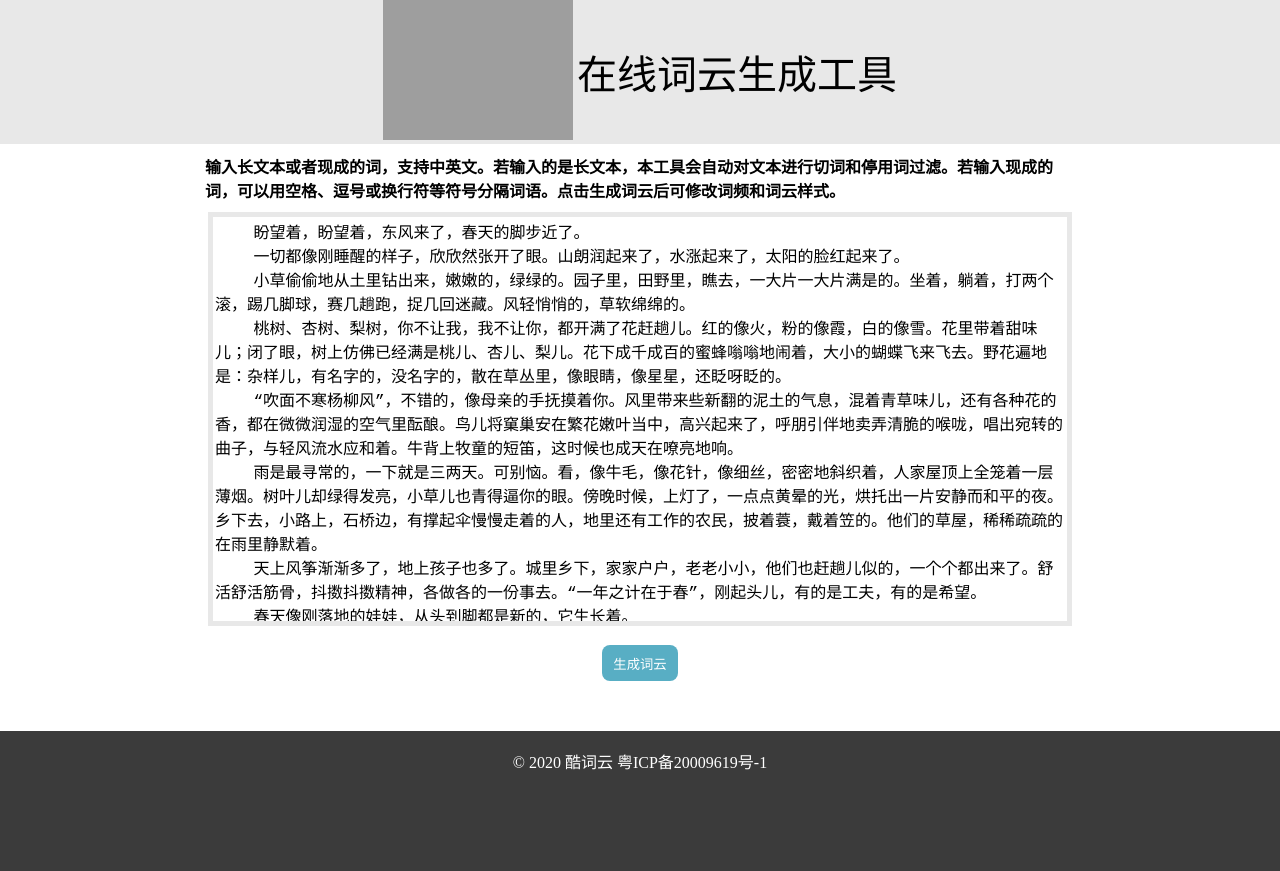
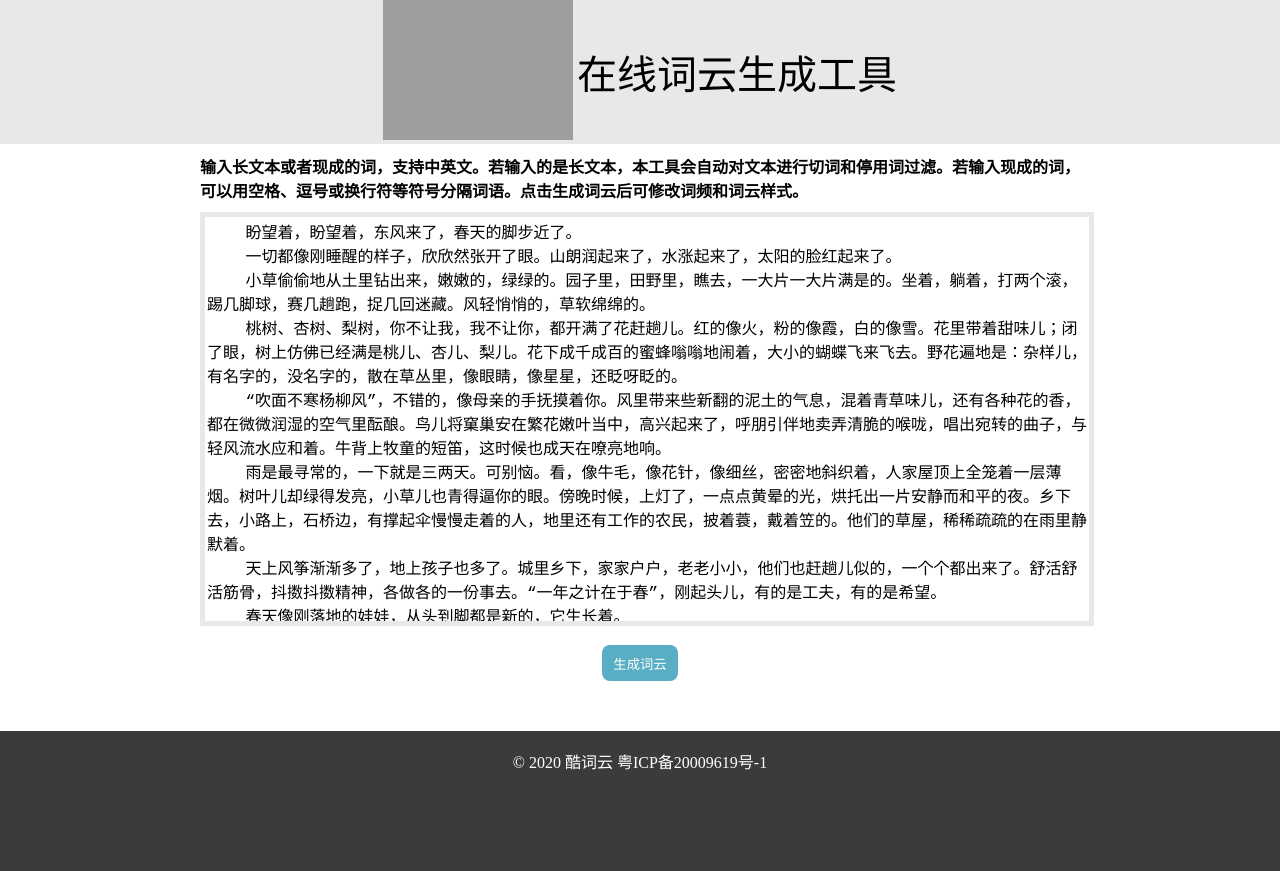
Before and after one commit to moonshine57/Yunsi, a Django app: page /wcloud/ in a window 1280 px wide. Run offline with Django 3.2, Linux system fonts and the light colour scheme; grey boxes are pictures that could not be loaded.

Commit message:
all  done!

```diff
--- /dev/null
+++ b/wcloud/forms.py
@@ -0,0 +1,4 @@
+from django import forms
+
+class TextForm(forms.Form):
+    text = forms.CharField(error_messages={'required': '请输入文本'},label="",widget=forms.Textarea(attrs={'class':'form-control'}),max_length=100000)
--- a/wcloud/templates/wcloud/index.html
+++ b/wcloud/templates/wcloud/index.html
@@ -16,11 +16,13 @@
             text-align: center;
         }
 
-        textarea {
+        .form-control {
             font-size: 16px;
             resize: none;
             /*除去缩放样式*/
             border: 5px rgb(232, 232, 232) solid;
+            width:100%;
+            height:400px;
         }
 
         textarea:focus {
@@ -46,7 +48,12 @@
             text-align: center;
         }
 
+        .errorlist
+    {
+        font-weight: bold;
+        list-style-type:none;
 
+    }
 
 
     </style>
@@ -63,24 +70,19 @@
     </div>
 
     <div style="text-align:center;margin-top:10px">
-            <div style="width:870px;margin: auto;text-align: left;font-family: 'Microsoft YaHei';font-weight: bold">输入长文本或者现成的词，支持中英文。若输入的是长文本，本工具会自动对文本进行切词和停用词过滤。若输入现成的词，可以用空格、逗号或换行符等符号分隔词语。点击生成词云后可修改词频和词云样式。</div>
-            <div style="width:100%;margin: auto;margin-top: 10px">
-            <form action="result/" method="post" onsubmit="submitonce()">
-                <!-- Django post方法传递数据需要令牌，否则报错  -->
+            <div style="width:880px;margin: auto;text-align: left;font-family: 'Microsoft YaHei';font-weight: bold">输入长文本或者现成的词，支持中英文。若输入的是长文本，本工具会自动对文本进行切词和停用词过滤。若输入现成的词，可以用空格、逗号或换行符等符号分隔词语。点击生成词云后可修改词频和词云样式。</div>
+            <div style="width:880px;margin: auto;margin-top: 10px">
+
+                    {% if messages %}
+                    <ul class="messages">
+                        {% for message in messages %}
+                        <strong><li style="list-style-type:none;" {% if message.tags %} class="{{ message.tags }}"{% endif %}>{{ message }}</li></strong>
+                        {% endfor %}
+                    </ul>
+                    {% endif %}
+            <form action="" method="post" onsubmit="submitonce()">
                 {% csrf_token %}
-                <textarea name="content" style="width:850px;height:400px;">
-    盼望着，盼望着，东风来了，春天的脚步近了。
-    一切都像刚睡醒的样子，欣欣然张开了眼。山朗润起来了，水涨起来了，太阳的脸红起来了。
-    小草偷偷地从土里钻出来，嫩嫩的，绿绿的。园子里，田野里，瞧去，一大片一大片满是的。坐着，躺着，打两个滚，踢几脚球，赛几趟跑，捉几回迷藏。风轻悄悄的，草软绵绵的。
-    桃树、杏树、梨树，你不让我，我不让你，都开满了花赶趟儿。红的像火，粉的像霞，白的像雪。花里带着甜味儿；闭了眼，树上仿佛已经满是桃儿、杏儿、梨儿。花下成千成百的蜜蜂嗡嗡地闹着，大小的蝴蝶飞来飞去。野花遍地是：杂样儿，有名字的，没名字的，散在草丛里，像眼睛，像星星，还眨呀眨的。
-    “吹面不寒杨柳风”，不错的，像母亲的手抚摸着你。风里带来些新翻的泥土的气息，混着青草味儿，还有各种花的香，都在微微润湿的空气里酝酿。鸟儿将窠巢安在繁花嫩叶当中，高兴起来了，呼朋引伴地卖弄清脆的喉咙，唱出宛转的曲子，与轻风流水应和着。牛背上牧童的短笛，这时候也成天在嘹亮地响。
-    雨是最寻常的，一下就是三两天。可别恼。看，像牛毛，像花针，像细丝，密密地斜织着，人家屋顶上全笼着一层薄烟。树叶儿却绿得发亮，小草儿也青得逼你的眼。傍晚时候，上灯了，一点点黄晕的光，烘托出一片安静而和平的夜。乡下去，小路上，石桥边，有撑起伞慢慢走着的人，地里还有工作的农民，披着蓑，戴着笠的。他们的草屋，稀稀疏疏的在雨里静默着。
-    天上风筝渐渐多了，地上孩子也多了。城里乡下，家家户户，老老小小，他们也赶趟儿似的，一个个都出来了。舒活舒活筋骨，抖擞抖擞精神，各做各的一份事去。“一年之计在于春”，刚起头儿，有的是工夫，有的是希望。
-    春天像刚落地的娃娃，从头到脚都是新的，它生长着。
-    春天像小姑娘，花枝招展的，笑着，走着。
-    春天像健壮的青年，有铁一般的胳膊和腰脚，他领着我们上前去
-                </textarea>
-
+                {{form}}
                 <div style="margin-top: 15px">
                 <button id='b1' type="submit" >生成词云</button>
                 </div>
--- a/wcloud/urls.py
+++ b/wcloud/urls.py
@@ -3,7 +3,8 @@ from . import views
 
 urlpatterns = [
     path('', views.index, name='index'),
-    path('result/', views.result, name='result'),
-    path('result/regenerate/', views.regenerate, name='regenerate'),
-    path('result/download/', views.download, name='download'),
+    #path('result/', views.result, name='result'),
+    #path('checkText/', views.check_text, name='check_text'),
+    path('regenerate/', views.regenerate, name='regenerate'),
+    path('download/', views.download, name='download'),
 ]
--- a/wcloud/views.py
+++ b/wcloud/views.py
@@ -1,10 +1,13 @@
 from django.http import HttpResponse,JsonResponse
 from django.template import loader
+from .forms import TextForm
+from django.contrib import messages
 import io
 import uuid
 import json
 
 from wcloud.util.generate_wordcloud import generate_wordcloud
+from django.shortcuts import render
 
 from wordcloud import WordCloud
 
@@ -12,16 +15,14 @@ back_coloring_path_prefix = "wcloud\\res\\shape\\" # 设置背景图片路径
 font_path_prefix = 'wcloud\\res\\' # 为matplotlib设置中文字体路径没
 stopwords_path = 'wcloud\\res\\hit_stopwords.txt' # 停用词词表
 
+'''
 def index(request):
     template = loader.get_template('wcloud/index.html')
     return HttpResponse(template.render({}, request))
-
+'''
+'''
 def result(request):
     text = request.POST['content']
-    '''
-    wordcloud = WordCloud().generate(text)
-    wordcloud.to_file('./wcloud/images/'+filename)
-    '''
     imgname = uuid.uuid4().hex+'.png'
     back_coloring_path = back_coloring_path_prefix + '1.png'
     font_path = font_path_prefix + 'simkai.ttf'
@@ -32,6 +33,36 @@ def result(request):
         return HttpResponse(template.render({'script':"alert",'wrong':'输入内容无效'}))
     template = loader.get_template('wcloud/result.html')
     return HttpResponse(template.render({"imgname":imgname,"word_frequency":word_frequency}, request))
+'''
+def index(request):
+    if request.method == 'POST':
+        form = TextForm(request.POST)
+        if form.is_valid():
+            text = form.cleaned_data['text']
+            imgname = uuid.uuid4().hex+'.png'
+            back_coloring_path = back_coloring_path_prefix + '1.png'
+            font_path = font_path_prefix + 'simkai.ttf'
+            try:
+                word_frequency = generate_wordcloud(text,imgname,back_coloring_path,font_path,stopwords_path,color_by_backimg=False)
+                template = loader.get_template('wcloud/result.html')
+                return HttpResponse(template.render({"imgname":imgname,"word_frequency":word_frequency}, request))
+            except ValueError:
+                messages.info(request, '输入的文本无效，请重新输入')
+                return render(request,'wcloud/index.html',{'form':form})
+    else:
+        form = TextForm(initial={'text':'''    盼望着，盼望着，东风来了，春天的脚步近了。
+    一切都像刚睡醒的样子，欣欣然张开了眼。山朗润起来了，水涨起来了，太阳的脸红起来了。
+    小草偷偷地从土里钻出来，嫩嫩的，绿绿的。园子里，田野里，瞧去，一大片一大片满是的。坐着，躺着，打两个滚，踢几脚球，赛几趟跑，捉几回迷藏。风轻悄悄的，草软绵绵的。
+    桃树、杏树、梨树，你不让我，我不让你，都开满了花赶趟儿。红的像火，粉的像霞，白的像雪。花里带着甜味儿；闭了眼，树上仿佛已经满是桃儿、杏儿、梨儿。花下成千成百的蜜蜂嗡嗡地闹着，大小的蝴蝶飞来飞去。野花遍地是：杂样儿，有名字的，没名字的，散在草丛里，像眼睛，像星星，还眨呀眨的。
+    “吹面不寒杨柳风”，不错的，像母亲的手抚摸着你。风里带来些新翻的泥土的气息，混着青草味儿，还有各种花的香，都在微微润湿的空气里酝酿。鸟儿将窠巢安在繁花嫩叶当中，高兴起来了，呼朋引伴地卖弄清脆的喉咙，唱出宛转的曲子，与轻风流水应和着。牛背上牧童的短笛，这时候也成天在嘹亮地响。
+    雨是最寻常的，一下就是三两天。可别恼。看，像牛毛，像花针，像细丝，密密地斜织着，人家屋顶上全笼着一层薄烟。树叶儿却绿得发亮，小草儿也青得逼你的眼。傍晚时候，上灯了，一点点黄晕的光，烘托出一片安静而和平的夜。乡下去，小路上，石桥边，有撑起伞慢慢走着的人，地里还有工作的农民，披着蓑，戴着笠的。他们的草屋，稀稀疏疏的在雨里静默着。
+    天上风筝渐渐多了，地上孩子也多了。城里乡下，家家户户，老老小小，他们也赶趟儿似的，一个个都出来了。舒活舒活筋骨，抖擞抖擞精神，各做各的一份事去。“一年之计在于春”，刚起头儿，有的是工夫，有的是希望。
+    春天像刚落地的娃娃，从头到脚都是新的，它生长着。
+    春天像小姑娘，花枝招展的，笑着，走着。
+    春天像健壮的青年，有铁一般的胳膊和腰脚，他领着我们上前去'''})
+    return render(request,'wcloud/index.html',{'form':form})
+
+
 
 def download(request):
     imgname = request.GET.get('imgname')
```
Also changed, not shown: other parts of wcloud/templates/wcloud/index.html (+0 -1 lines), wcloud/templates/wcloud/result.html (+16 -11 lines).
